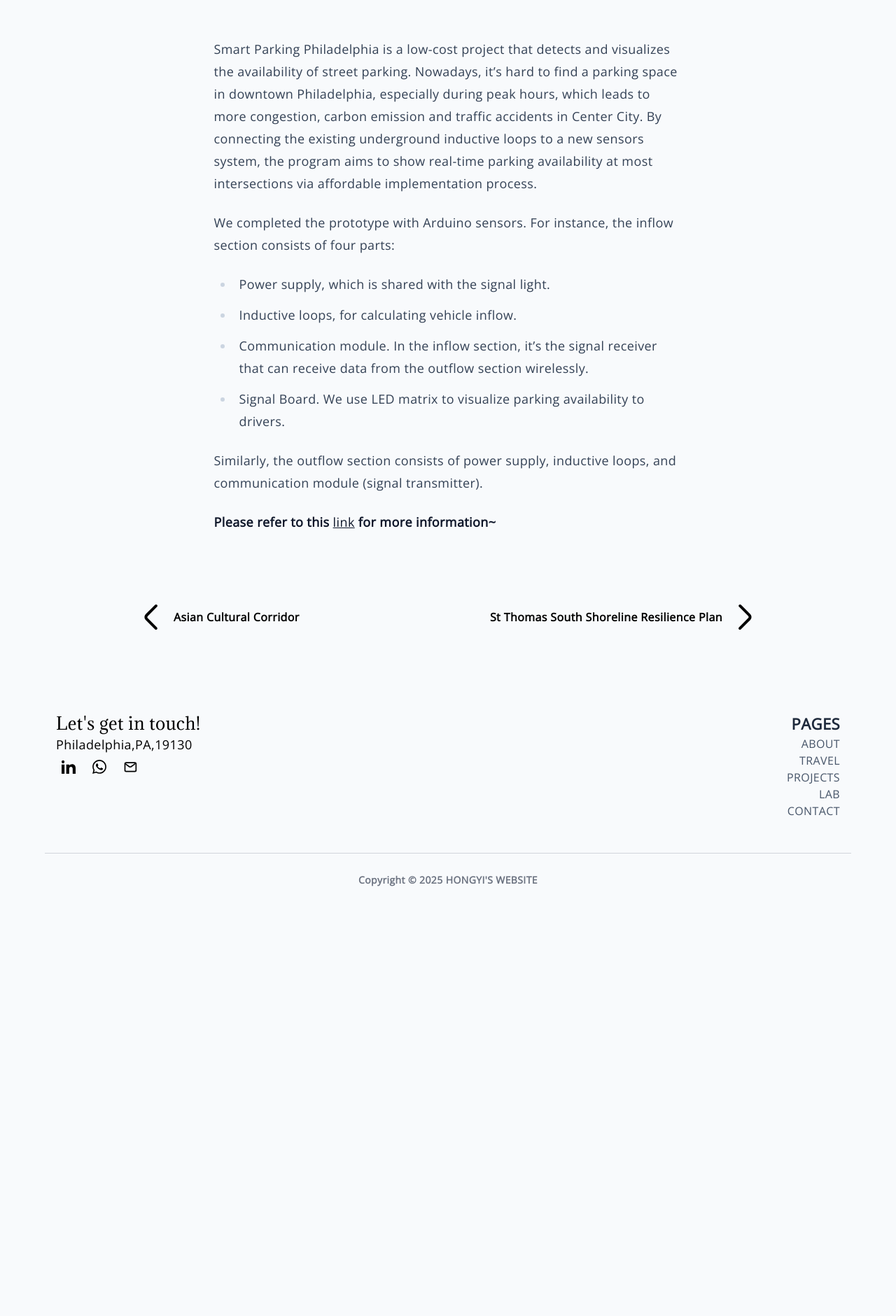
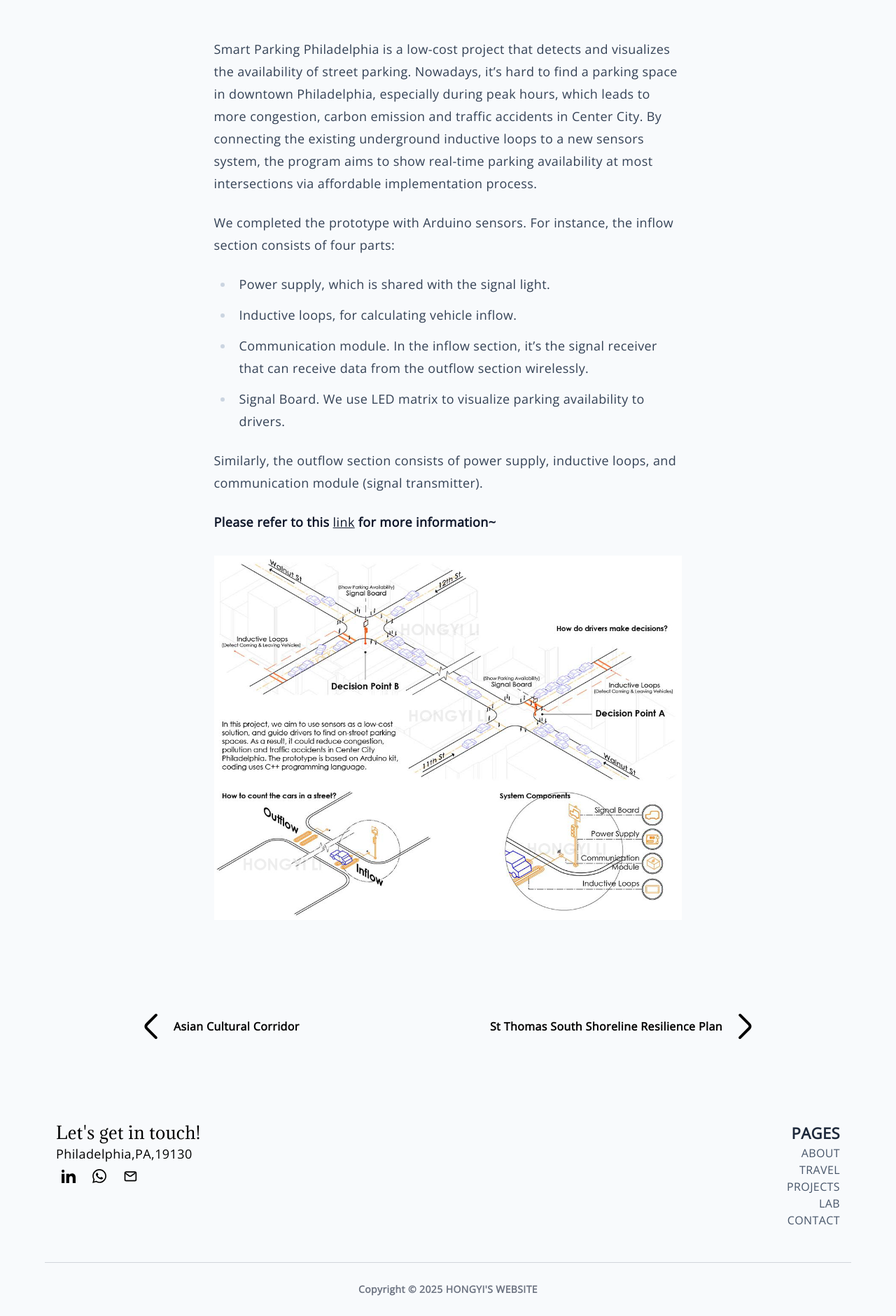
Before and after one commit to hongyili-hl/hongyili-hl.github.io, a Jekyll site: the page built from _posts/2023-05-05-Smart-Parking-Philadelphia.md, in a window 1280 px wide. Shown: the part 497-2378 px from the top of the page at 70% size. Built offline with Jekyll 4.4.1, drawn with Linux system fonts in a browser that asks for light colours; before the commit the page ends 1793 px from its top, so only the background shows below that; grey boxes are pictures that could not be loaded.

Commit message:
Update 2023-05-05-Smart-Parking-Philadelphia.md

```diff
--- a/_posts/2023-05-05-Smart-Parking-Philadelphia.md
+++ b/_posts/2023-05-05-Smart-Parking-Philadelphia.md
@@ -18,3 +18,5 @@ We completed the prototype with Arduino sensors. For instance, the inflow sectio
 Similarly, the outflow section consists of power supply, inductive loops, and communication module (signal transmitter).
 
 **Please refer to this [link](https://www.sensingthecity.com/smart-paking-philadelphia-a-product-that-detects-and-visualizes-the-availability-of-street-parking/) for more information~**
+
+![Smart Parking Philadelphia-2](/assets/images/Smart Parking Philadelphia-2.jpg)
```
